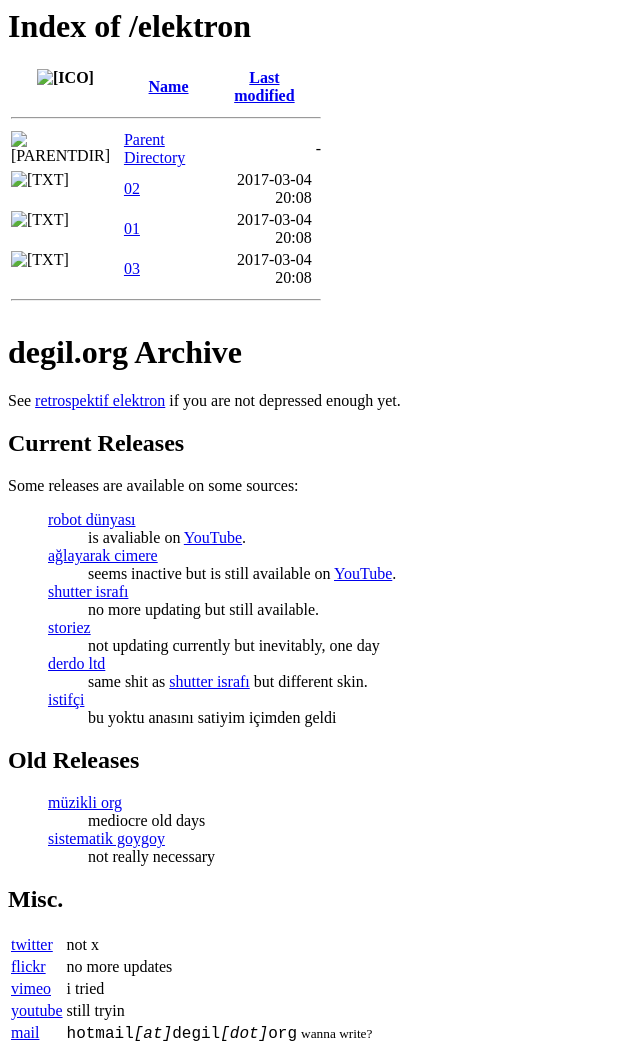
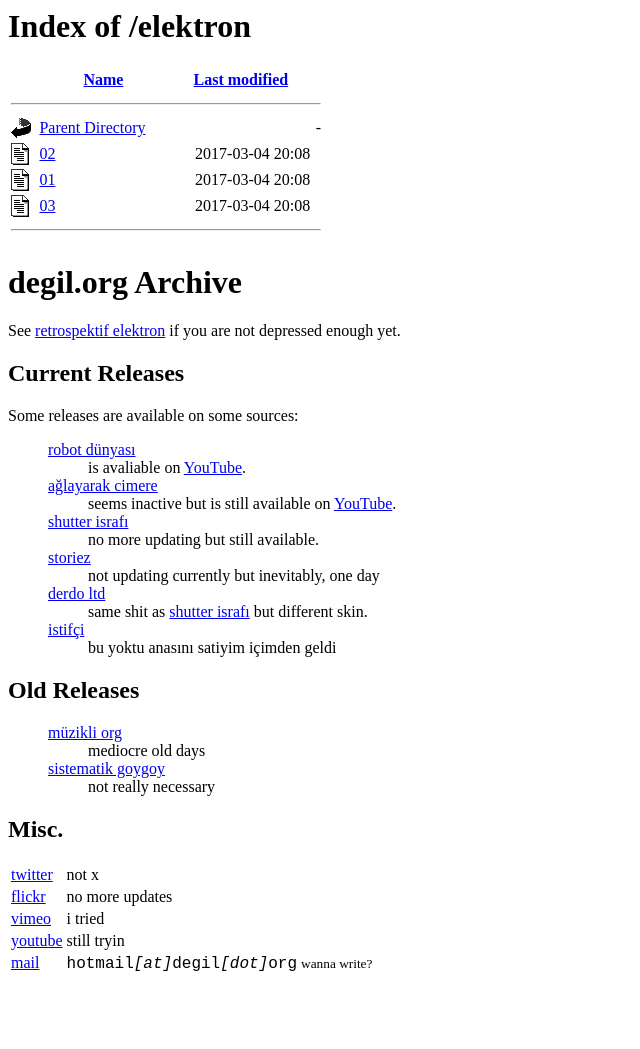
Before and after one commit to hucresi/typepad, a plain HTML site: page index.html in a window 1280 px wide. Shown: the whole page, without its empty margins (0-640 px from the left). After the commit the page ends 984 px from the top, so only its background shows below. Drawn offline with Linux system fonts and the light colour scheme; the site is published under a folder, as on GitHub Pages, so addresses that start at the root find nothing.

Commit message:
Add files via upload

```diff
--- a/index.html
+++ b/index.html
@@ -13,12 +13,12 @@
 
 <h1>Index of /elektron</h1>
 <table style="border: 0px #000 solid;" width="25%">
-   <tr><th valign="top"><img src="/icons/blank.gif" alt="[ICO]"></th><th><a href="#">Name</a></th><th><a href="#">Last modified</a></th></tr>
+   <tr><th valign="top"><img src="typepad/icons/blank.gif" alt="[ICO]"></th><th><a href="#">Name</a></th><th><a href="#">Last modified</a></th></tr>
    <tr><th colspan="4"><hr></th></tr>
-<tr><td valign="top"><img src="/icons/back.gif" alt="[PARENTDIR]"></td><td><a href="/">Parent Directory</a></td><td>&nbsp;</td><td align="right">  - </td></tr>
-<tr><td valign="top"><img src="/icons/text.gif" alt="[TXT]"></td><td><a href="#">02</a></td><td align="right">2017-03-04 20:08  </td></tr>
-<tr><td valign="top"><img src="/icons/text.gif" alt="[TXT]"></td><td><a href="#">01</a></td><td align="right">2017-03-04 20:08  </td></tr>
-<tr><td valign="top"><img src="/icons/text.gif" alt="[TXT]"></td><td><a href="#">03</a></td><td align="right">2017-03-04 20:08  </td></tr>
+<tr><td valign="top"><img src="typepad/icons/back.gif" alt="[PARENTDIR]"></td><td><a href="/">Parent Directory</a></td><td>&nbsp;</td><td align="right">  - </td></tr>
+<tr><td valign="top"><img src="typepad/icons/text.gif" alt="[TXT]"></td><td><a href="#">02</a></td><td align="right">2017-03-04 20:08  </td></tr>
+<tr><td valign="top"><img src="typepad/icons/text.gif" alt="[TXT]"></td><td><a href="#">01</a></td><td align="right">2017-03-04 20:08  </td></tr>
+<tr><td valign="top"><img src="typepad/icons/text.gif" alt="[TXT]"></td><td><a href="#">03</a></td><td align="right">2017-03-04 20:08  </td></tr>
 <tr><th colspan="4"><hr></th></tr>
 </table>
 
```
